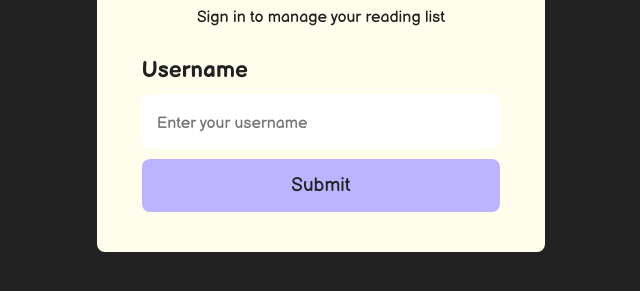
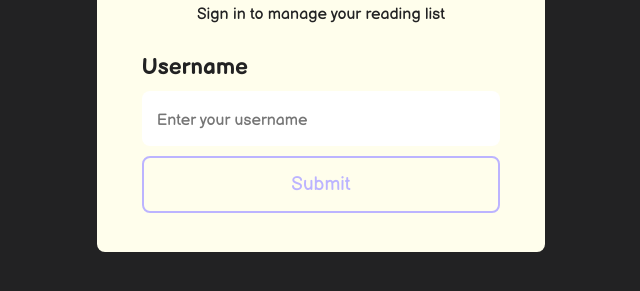
Before and after one commit to BuhleMtshali/software-engineering-mini-projects, a plain HTML site: page month-1-js-tools/Day-13-local-storage/index.html in a window 1280 px wide. In both pictures the pointer is over the input 639 px from the left and 570 px from the top of the page. Shown: the part 385-676 px from the top of the page, without its empty margins (319-959 px from the left). Drawn offline with nearby package versions, Linux system fonts and the light colour scheme.

Commit message:
updated the app.css

```diff
--- a/month-1-js-tools/Day-13-local-storage/app.css
+++ b/month-1-js-tools/Day-13-local-storage/app.css
@@ -100,3 +100,9 @@ input{
     cursor: pointer;
     transition: all 0.3s ease-in-out;
 }
+
+#submit-btn:hover{
+    border: 2px solid var(--lavender);
+    color: var(--lavender);
+    background-color: var(--cream-white);
+}
```
